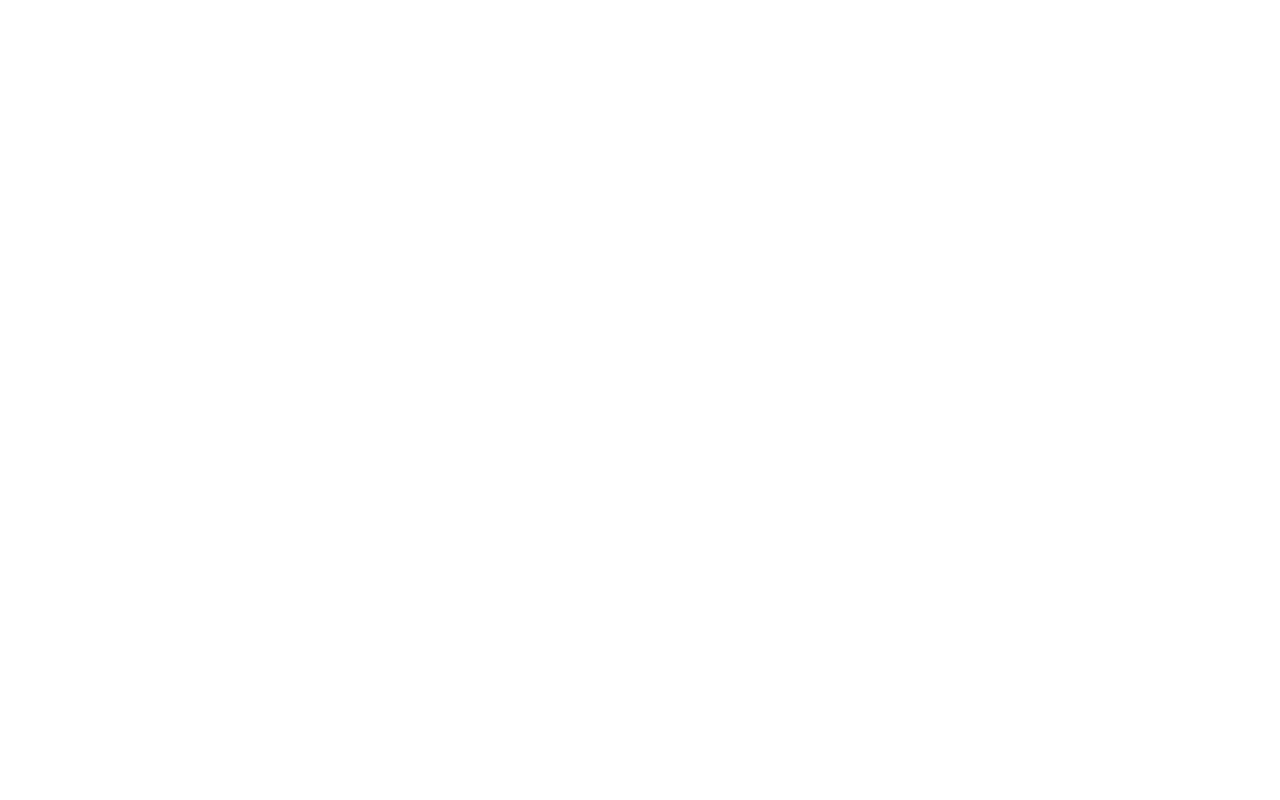
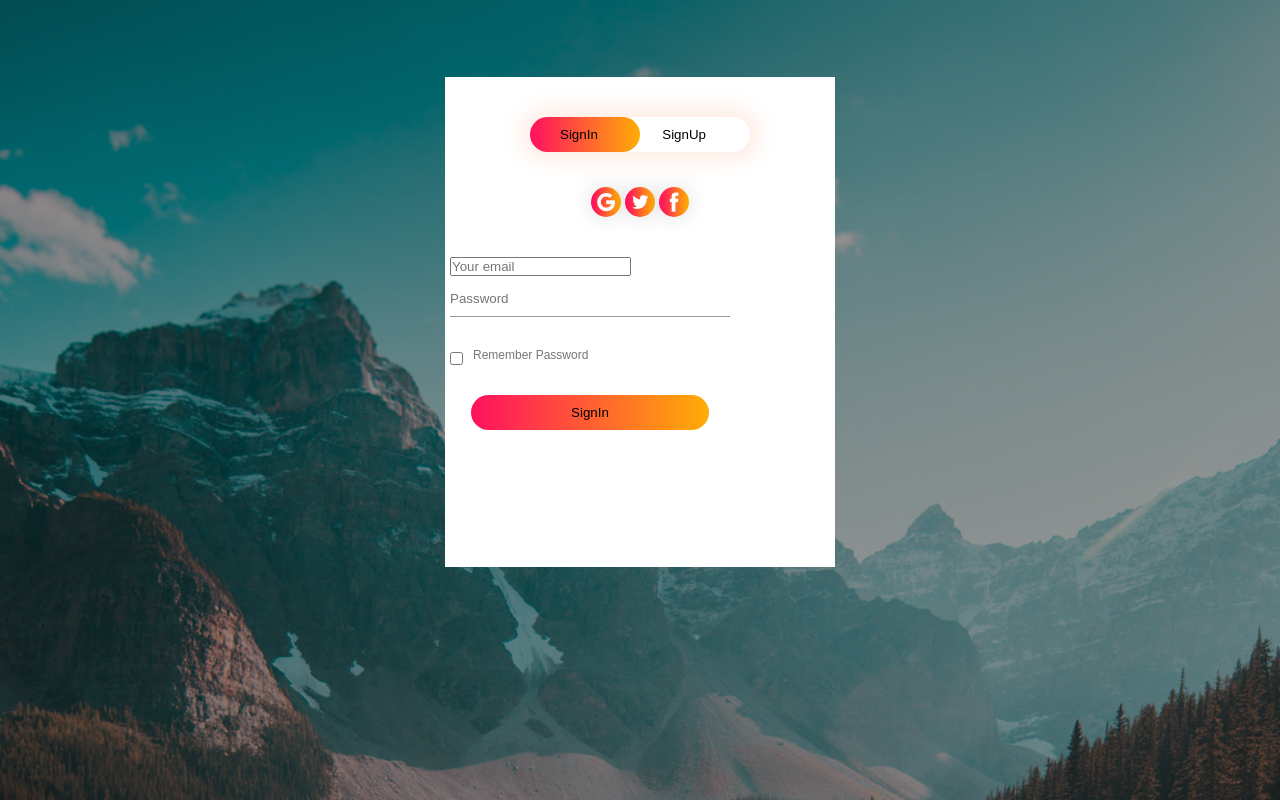
Before and after one commit to nurulcse7/signin-signup, a plain HTML site: page index.html in a window 1280 px wide. Drawn offline with Linux system fonts and the light colour scheme.

Commit message:
Implement SignIn UI

```diff
--- /dev/null
+++ b/css/style.css
@@ -0,0 +1,104 @@
+* {
+  margin: 0;
+  padding: 0;
+  font-family: sans-serif;
+}
+.hero {
+  height: 100%;
+  width: 100%;
+  background-image: linear-gradient(rgba(0, 0, 0, 0.4), rgba(0, 0, 0, 0.4)),
+    url('/assets/banner.jpg');
+  background-position: center;
+  background-size: cover;
+  position: absolute;
+}
+
+.form-box {
+  width: 380px;
+  height: 480px;
+  position: relative;
+  margin: 6% auto;
+  background: #fff;
+  padding: 5px;
+}
+
+.button-box {
+  width: 220px;
+  margin: 35px auto;
+  position: relative;
+  box-shadow: 0 0 20px 9px #ff61241f;
+  border-radius: 30px;
+}
+
+.toggle-btn {
+  padding: 10px 30px;
+  cursor: pointer;
+  background: transparent;
+  border: 0;
+  outline: none;
+  position: relative;
+}
+
+#btn {
+  top: 0;
+  left: 0;
+  position: absolute;
+  width: 110px;
+  height: 100%;
+  background: linear-gradient(to right, #ff105f, #ffad06);
+  border-radius: 30px;
+  transition: 0.5s;
+}
+
+.social-icons {
+  margin: 30px auto;
+  text-align: center;
+}
+.social-icons img {
+  width: 30px;
+  margin: 0 12;
+  box-shadow: 0 0 20px 0 #7f7f7f3d;
+  cursor: pointer;
+  border-radius: 50%;
+}
+
+.input-group {
+  top: 180px;
+  position: absolute;
+  width: 280px;
+  transition: 0.5s;
+}
+
+.password {
+  width: 100%;
+  padding: 10px 0;
+  margin: 5px 0;
+  border-left: 0;
+  border-right: 0;
+  border-top: 0;
+  border-bottom: 1px solid #999;
+  outline: none;
+  background: transparent;
+}
+
+.check-box {
+  margin: 30px 10px 30px 0;
+}
+span {
+  color: #777;
+  font-size: 12px;
+  bottom: 68px;
+  position: absolute;
+}
+
+.submit-btn {
+  width: 85%;
+  padding: 10px 30px;
+  cursor: pointer;
+  display: block;
+  margin: auto;
+  background: linear-gradient(to right, #ff105f, #ffad06);
+  border: 0;
+  outline: none;
+  border-radius: 30px;
+}
--- a/index.html
+++ b/index.html
@@ -1,12 +1,44 @@
 <!DOCTYPE html>
 <html lang="en">
-<head>
-    <meta charset="UTF-8">
-    <meta http-equiv="X-UA-Compatible" content="IE=edge">
-    <meta name="viewport" content="width=device-width, initial-scale=1.0">
-    <title>Document</title>
-</head>
-<body>
+  <head>
+    <meta charset="UTF-8" />
+    <meta http-equiv="X-UA-Compatible" content="IE=edge" />
+    <meta name="viewport" content="width=device-width, initial-scale=1.0" />
+    <title>SignIn SignUp</title>
+    <link rel="stylesheet" href="css/style.css" />
+  </head>
+  <body>
+    <div class="hero">
+      <div class="form-box">
+        <div class="button-box">
+          <div id="btn"></div>
+          <button type="button" class="toggle-btn">SignIn</button>
+          <button type="button" class="toggle-btn">SignUp</button>
+        </div>
+        <div class="social-icons">
+          <img src="/assets/gp.png" alt="Google" />
+          <img src="/assets/tw.png" alt="Twitter" />
+          <img src="/assets/fb.png" alt="Facebook" />
+        </div>
+        <form class="input-group">
+          <input
+            type="email"
+            class="input-field"
+            placeholder="Your email"
+            required
+          />
+          <input
+            type="password"
+            class="password"
+            placeholder="Password"
+            required
+          />
+          <input type="checkbox" class="check-box" name="" id="" />
+          <span>Remember Password</span>
 
-</body>
+          <button type="submit" class="submit-btn">SignIn</button>
+        </form>
+      </div>
+    </div>
+  </body>
 </html>
```
Also changed, not shown: assets/banner.jpg (added), assets/fb.png (added), assets/gp.png (added), assets/tw.png (added).
